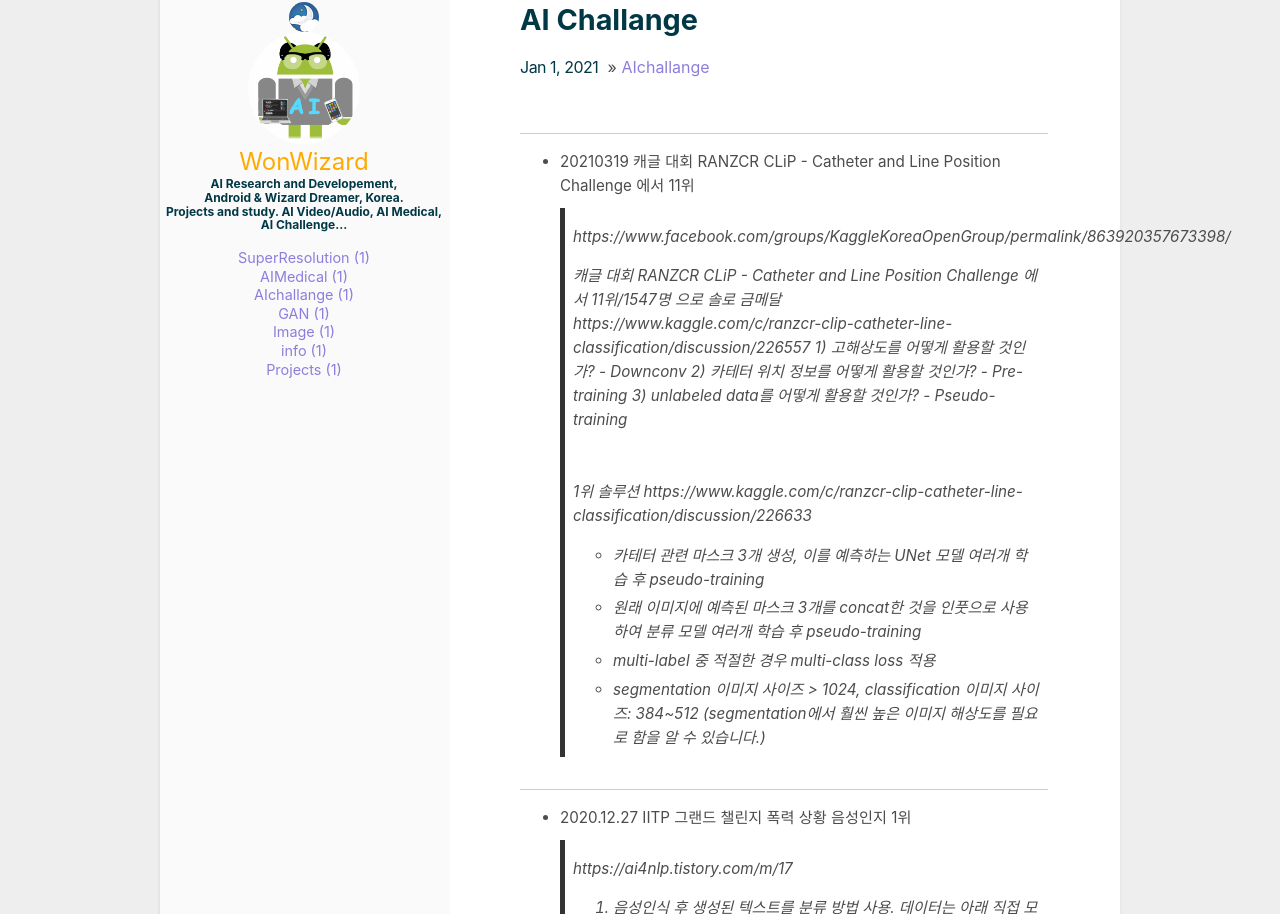
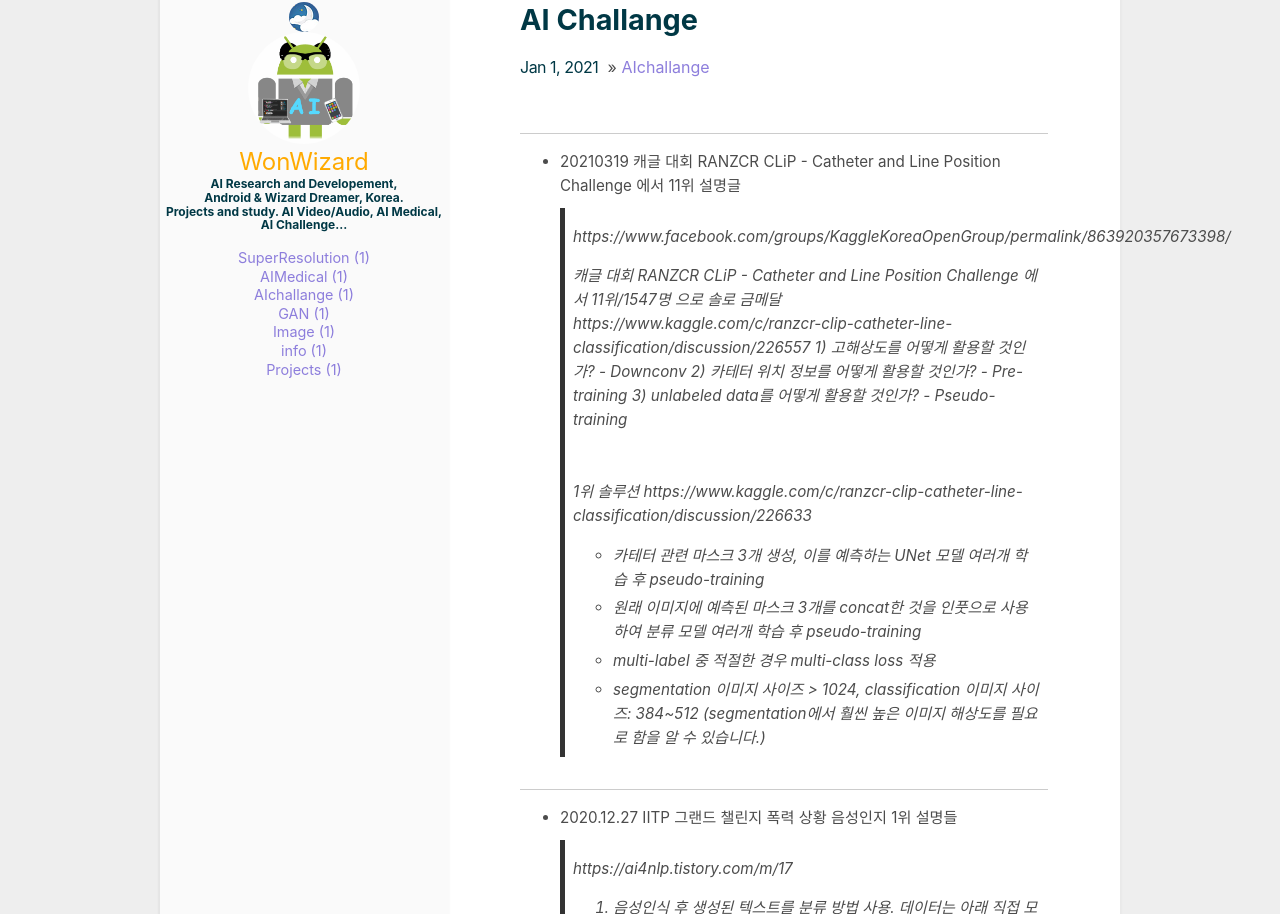
Before and after one commit to wonwizard/wonwizard.github.io, a Jekyll site: the page built from _posts/2021-01-01-AIchallange.md, in a window 1280 px wide. Shown: the part 148-1062 px from the top of the page. Built offline with Jekyll 4.4.1, drawn with Linux system fonts in a browser that asks for light colours.

Commit message:
Update 2021-01-01-AIchallange.md

```diff
--- a/_posts/2021-01-01-AIchallange.md
+++ b/_posts/2021-01-01-AIchallange.md
@@ -7,7 +7,7 @@ comments: true
 
 -----------------
 
-* 20210319 캐글 대회 RANZCR CLiP - Catheter and Line Position Challenge 에서 11위
+* 20210319 캐글 대회 RANZCR CLiP - Catheter and Line Position Challenge 에서 11위 설명글
   > https://www.facebook.com/groups/KaggleKoreaOpenGroup/permalink/863920357673398/
   >
   >  캐글 대회 RANZCR CLiP - Catheter and Line Position Challenge 에서 11위/1547명 으로 솔로 금메달
@@ -25,7 +25,7 @@ comments: true
 
 -----------------
 
-* 2020.12.27 IITP 그랜드 챌린지 폭력 상황 음성인지 1위
+* 2020.12.27 IITP 그랜드 챌린지 폭력 상황 음성인지 1위 설명들
   > https://ai4nlp.tistory.com/m/17
   > 1. 음성인식 후 생성된 텍스트를 분류 방법 사용. 데이터는 아래 직접 모은 데이터 사용.
   >    - 음성인식 모델 :  Seq2Seq with attention + CTC
```
